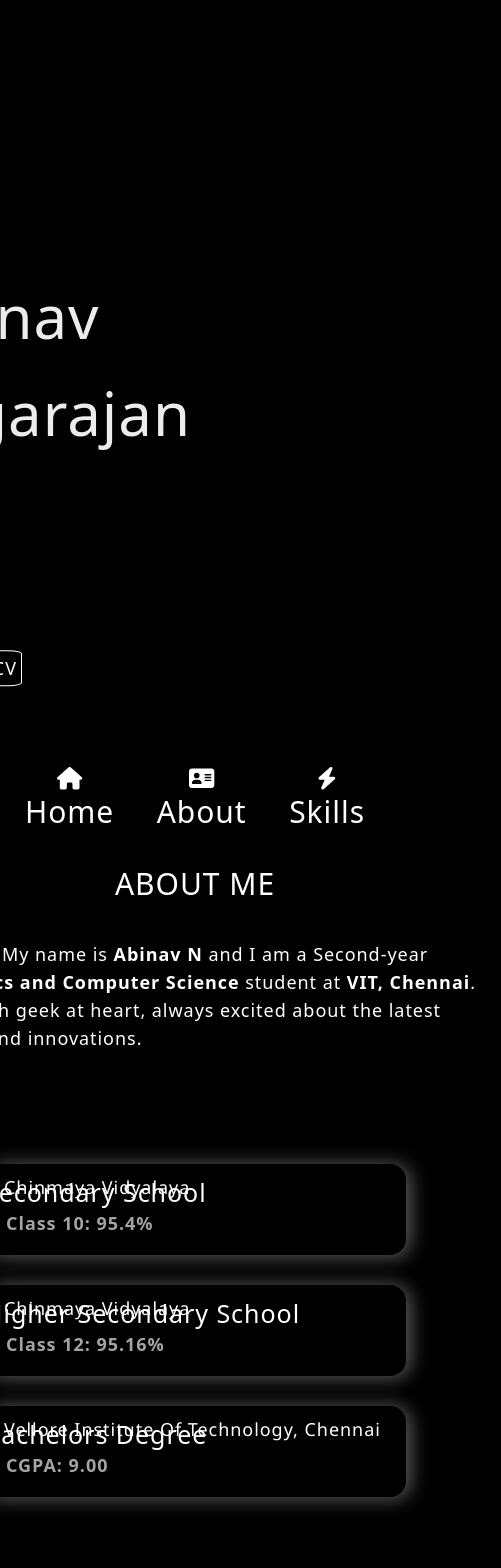
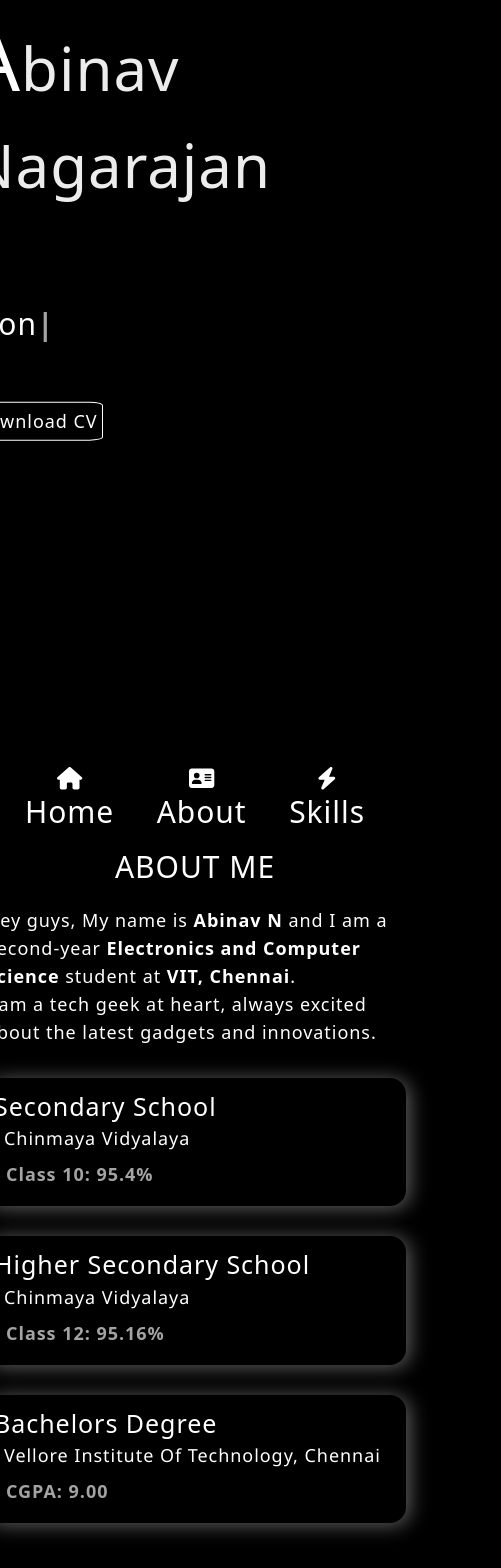
Before and after one commit to NAbinav/Abinav, a Next.js app: page / in a window 390 px wide. Shown: the top 1568 px of the page, 501 px wide, since content can reach past the window. Built offline with nearby package versions, Linux system fonts and the light colour scheme.

Commit message:
responsive

```diff
--- a/src/app/aboutme.tsx
+++ b/src/app/aboutme.tsx
@@ -7,13 +7,7 @@ const Me = () => {
   return (
     <div
       style={{
-        height: "max-content",
-        maxWidth: "max-content",
-        display: "flex",
-        flexDirection: "column",
-        justifyContent: "center",
-        alignContent: "center",
-        alignItems: "center",
+        height: "150dvh",
       }}
       className=""
     >
@@ -21,7 +15,7 @@ const Me = () => {
         ABOUT ME
       </h1>
       <Reveal keyframes={others}>
-        <p id="hey-guys" className="">
+        <p id="hey-guys" className="center align-middle">
           Hey guys, My name is <span className="font-bold">Abinav N</span> and I
           am a Second-year{" "}
           <span className="font-bold">Electronics and Computer Science</span>{" "}
@@ -30,11 +24,8 @@ const Me = () => {
           innovations.
         </p>
       </Reveal>
-      <div className="education">
-        <ul
-          className="m-10 p-10"
-          style={{ display: "flex", flexDirection: "column" }}
-        >
+      <div className="education flex align-middle self-center ">
+        <ul className="flex flex-col self-center items-center justify-around">
           <Reveal keyframes={others}>
             <li>
               <div className="secondary box ">
--- a/src/app/globals.css
+++ b/src/app/globals.css
@@ -19,15 +19,17 @@
 
 body {
   background-color: var(--bg-color);
-  margin: 0%;
-  padding: 0%;
   display: flex;
   align-items: center;
   justify-content: center;
   color: white;
   font-size: 30px;
   font-weight: 100;
+  height: 100dvh;
 
+}
+#home,#about{
+  height: 150dvh;
 }
 
 .card {
@@ -85,7 +87,6 @@ p {
   font-size: 60px;
   color: rgba(255, 255, 255, 0.924);
   bottom: 50%;
-  left: 0%;
 }
 
 #details {
@@ -115,7 +116,6 @@ p {
 }
 
 #link {
-  padding: 0%;
   text-decoration: none;
 }
 
@@ -150,25 +150,24 @@ p {
 }
 
 .about {
-  margin: 1dvh;
-  padding: 1dvh;
-  font-weight: 500;
+  display: flex;
   justify-content: center;
   align-items: center;
+  align-content: center;
+  align-self: center;
+  font-weight: 500;
 }
 
 .education {
   display: flex;
   align-items: center;
   align-content: center;
-  justify-content: space-around;
+  justify-content:center;
 }
 
 .name {
   font-size: 25px;
   font-weight: 400;
-  position: absolute;
-  left: 0;
 }
 
 .box {
--- a/src/app/home.tsx
+++ b/src/app/home.tsx
@@ -53,17 +53,8 @@ const Home = () => {
     };
   }, []);
   return (
-    <main
-      className="ov "
-      style={{
-        height: "100dvh",
-        width: "100dvw",
-        justifyContent: "center",
-        alignContent: "center",
-        alignItems: "center",
-      }}
-    >
-      <div style={{ height: "", display: "flex" }} className=" flex flex-col">
+    <main className="ov ">
+      <div className="h-screen flex flex-col">
         <div className="">
           <p id="name">
             <span id="a">A</span>binav <br />
--- a/src/app/skills.tsx
+++ b/src/app/skills.tsx
@@ -142,7 +142,7 @@ const Skills = () => {
         className="container overflow-auto "
       >
         <Reveal keyframes={Name} delay={300}>
-          <div className="circle  group hover:shadow-[0_0px_40px] hover:shadow-rose-500">
+          <div className="p-10 m-10 circle  group hover:shadow-[0_0px_40px] hover:shadow-rose-500">
             <div className="group-hover:hidden">Devolopment </div>
             <div className="hidden group-hover:block -translate-x-10 -translate-y-9">
               <Circle list={list1} />
@@ -150,7 +150,7 @@ const Skills = () => {
           </div>
         </Reveal>
         <Reveal keyframes={Name} delay={250}>
-          <div className="circle group hover:shadow-[0_0px_40px] hover:shadow-emerald-600 ">
+          <div className="circle p-10 m-10 group hover:shadow-[0_0px_40px] hover:shadow-emerald-600 ">
             <div className="group-hover:hidden">Programming Languages </div>
             <div className="hidden group-hover:block -translate-x-10 -translate-y-9">
               <Circle list={list2} />
@@ -158,7 +158,7 @@ const Skills = () => {
           </div>
         </Reveal>
         <Reveal keyframes={Name} delay={300}>
-          <div className="circle group hover:shadow-[0_0px_40px] hover:shadow-sky-600">
+          <div className="circle group p-10 m-10 hover:shadow-[0_0px_40px] hover:shadow-sky-600">
             <div className="group-hover:hidden">Database </div>
             <div className="hidden group-hover:block -translate-x-10 -translate-y-9">
               <Circle list={list3} />
@@ -166,7 +166,7 @@ const Skills = () => {
           </div>
         </Reveal>
         <Reveal keyframes={Name}>
-          <div className="circle group hover:shadow-[0_0px_40px] hover:shadow-fuchsia-600">
+          <div className="circle group p-10 m-10 hover:shadow-[0_0px_40px] hover:shadow-fuchsia-600">
             <div className="group-hover:hidden">Designing </div>
           </div>
         </Reveal>
```
